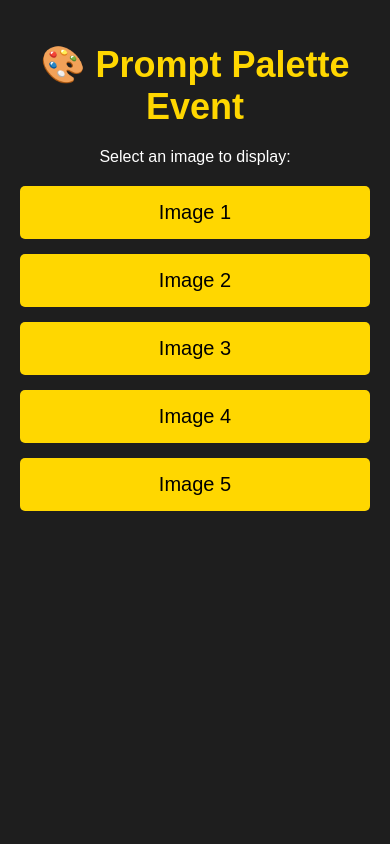
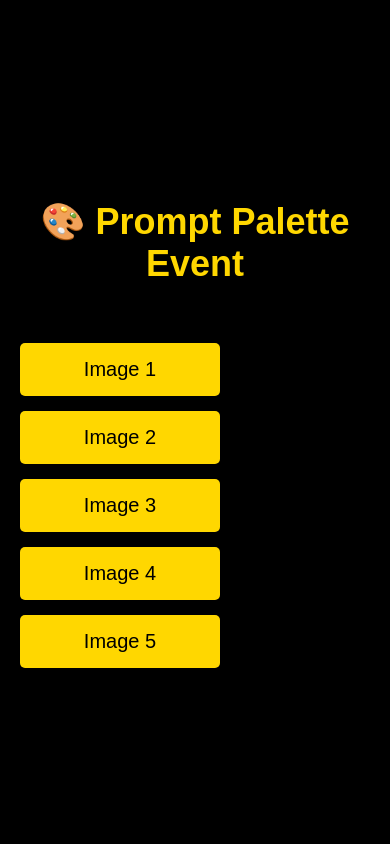
Before and after one commit to Vishalsun007/prompt-palette, a Flask app: page / in a window 390 px wide. Run offline with Flask 3, Linux system fonts and the light colour scheme.

Commit message:
2 mobile

```diff
--- a/static/style.css
+++ b/static/style.css
@@ -4,11 +4,18 @@
     padding: 0;
     font-family: Arial, sans-serif;
     text-align: center;
-    background-color: #1e1e1e;
-    color: white;
+    background-color: black;
+    display: flex;
+    flex-direction: column;
+    align-items: center;
+    justify-content: center;
+    height: 100vh;
+    width: 100vw;
+    overflow: hidden;
+    position: relative;
 }
 
-/* Container */
+/* Main Page Container */
 .container {
     max-width: 600px;
     margin: auto;
@@ -40,29 +47,39 @@
     cursor: pointer;
     transition: 0.3s;
     border-radius: 5px;
+    width: 200px;
+    text-align: center;
 }
 
 button:hover {
     background-color: #FFA500;
 }
 
-/* Fullscreen Image View */
-img {
-    max-width: 100%;
-    max-height: 90vh;
-    object-fit: contain;
-    margin-top: 20px;
+/* Fullscreen Image (Centered & Full Width) */
+.fullscreen-img {
+    width: 100vw;  /* Stretch to full screen width */
+    height: auto; /* Adjust height automatically */
+    max-height: 80vh; /* Prevents excessive height */
+    object-fit: cover; /* Ensures the image fills the width properly */
+    display: block;
+    margin: auto; /* Centers the image horizontally */
 }
 
-/* Countdown Timer */
+/* Countdown Timer (Below Image, No Overlap) */
 #countdown {
+    position: relative;
+    bottom: 0;
     font-size: 24px;
     font-weight: bold;
     color: #FFD700;
-    margin-top: 10px;
+    background: rgba(0, 0, 0, 0.7);
+    padding: 10px;
+    border-radius: 5px;
+    width: fit-content;
+    margin: 15px auto; /* Centers the countdown */
 }
 
-/* Close Button */
+/* Close Button (Top Right) */
 .close-btn {
     position: absolute;
     top: 10px;
@@ -70,4 +87,7 @@
     font-size: 30px;
     color: white;
     cursor: pointer;
+    background: rgba(0, 0, 0, 0.7);
+    padding: 10px;
+    border-radius: 50%;
 }
--- a/templates/index.html
+++ b/templates/index.html
@@ -2,6 +2,7 @@
 <html>
 <head>
     <title>Prompt Palette - Image Selection</title>
+    <meta name="viewport" content="width=device-width, initial-scale=1.0">
     <link rel="stylesheet" type="text/css" href="{{ url_for('static', filename='style.css') }}">
 </head>
 <body>
```
Also changed, not shown: templates/view.html (+4 -3 lines).
